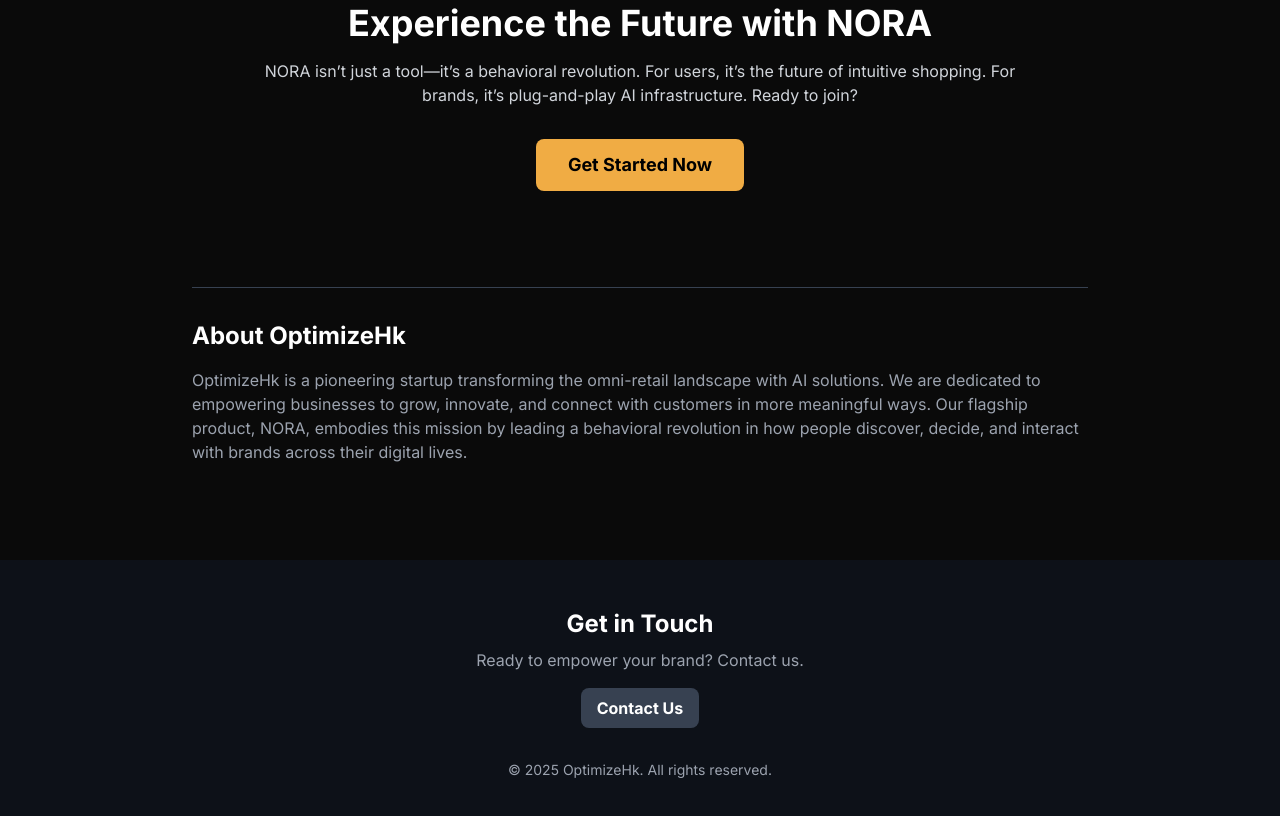
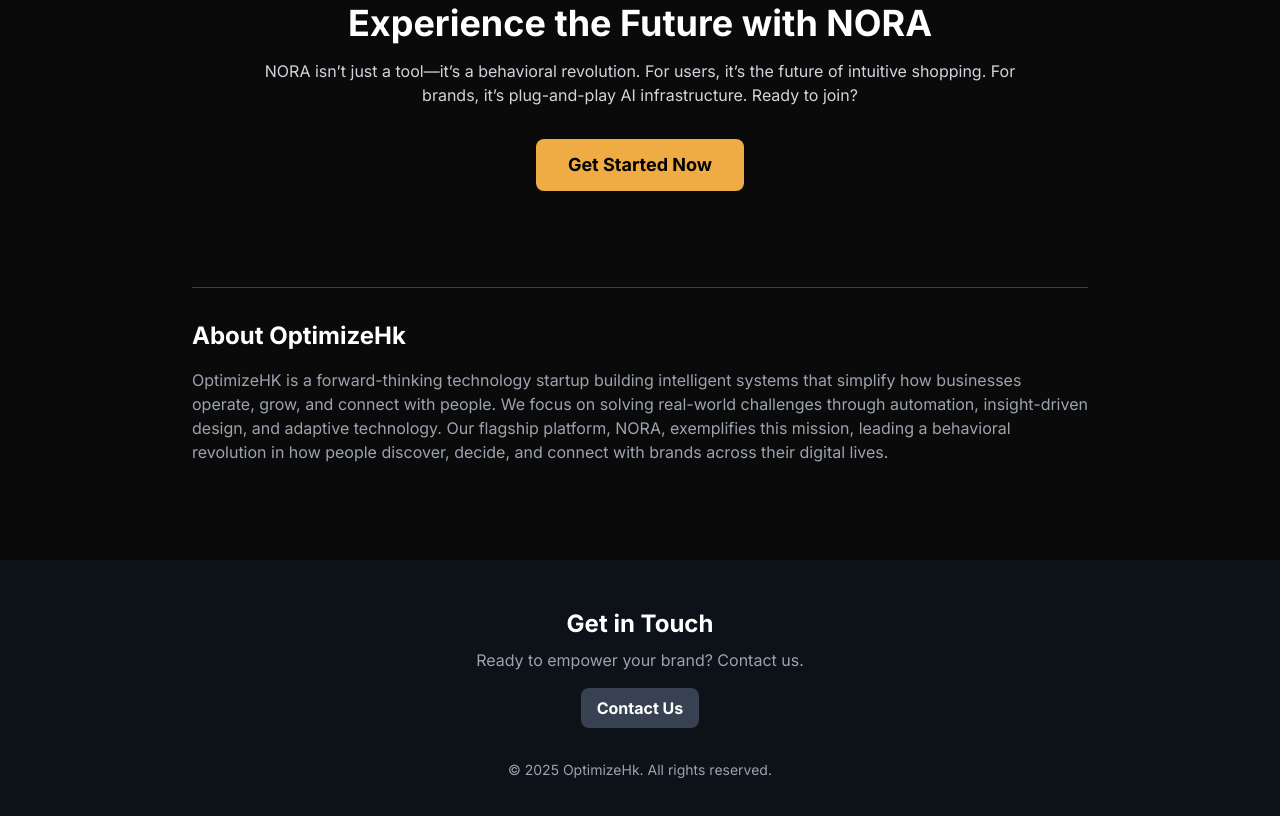
Before and after one commit to theorjiugovictor/OptimizeHK-v3, a plain HTML site: page index.html in a window 1280 px wide. Shown: the part 3091-3907 px from the top of the page. Drawn offline with nearby package versions, Linux system fonts and the light colour scheme; animation ran at ten frames a second.

Commit message:
Update index.html

```diff
--- a/index.html
+++ b/index.html
@@ -199,7 +199,7 @@
 
                  <div class="mt-24 text-left border-t border-gray-700 pt-8">
                      <h3 class="text-2xl font-bold text-white">About OptimizeHk</h3>
-                     <p class="mt-4 text-gray-400">OptimizeHk is a pioneering startup transforming the omni-retail landscape with AI solutions. We are dedicated to empowering businesses to grow, innovate, and connect with customers in more meaningful ways. Our flagship product, NORA, embodies this mission by leading a behavioral revolution in how people discover, decide, and interact with brands across their digital lives.</p>
+                     <p class="mt-4 text-gray-400">OptimizeHK is a forward-thinking technology startup building intelligent systems that simplify how businesses operate, grow, and connect with people. We focus on solving real-world challenges through automation, insight-driven design, and adaptive technology.  Our flagship platform, NORA, exemplifies this mission, leading a behavioral revolution in how people discover, decide, and connect with brands across their digital lives.</p>
                  </div>
             </div>
         </section>
```
